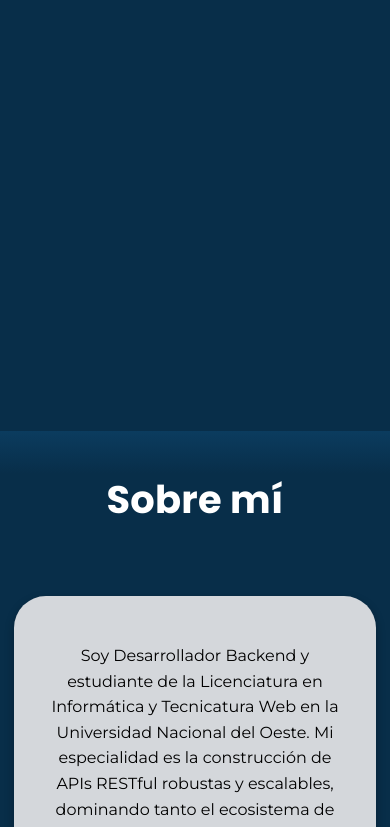
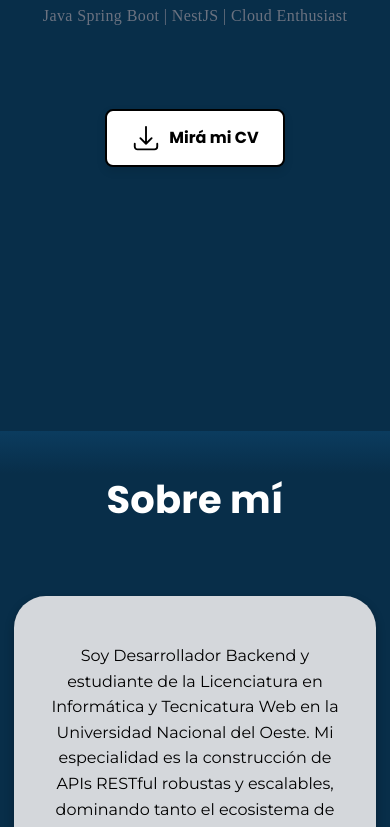
Before and after one commit to Calegaris/mi-portfolio-calegari, a plain HTML site: page index.html in a window 390 px wide. Shown: the part 427-1254 px from the top of the page. Drawn offline with nearby package versions, Linux system fonts and the light colour scheme.

Commit message:
Hero arreglado

```diff
--- a/css/styles.css
+++ b/css/styles.css
@@ -271,10 +271,36 @@ nav ul li a:hover {
     --header-height: 56px;
   }
 
+  /* Móvil: distribuir el hero más hacia abajo y dar más espacio al CTA */
   #hero {
-    min-height: calc(100vh - var(--header-height));
-    padding: 48px 14px;
+    flex-direction: column;
+    text-align: center;
+    padding: 40px 20px;
+    justify-content: flex-end;
+    /* aumenté el espacio inferior para separar aún más el botón */
+    padding-bottom: 8rem;
+  }
+
+  .hero-content {
+    width: 100%;
+    display: flex;
+    flex-direction: column;
+    gap: 1rem;
     align-items: center;
+    /* bajé visualmente el bloque aún más en móviles */
+    transform: translateY(14%);
+  }
+
+  .hero-image {
+    margin-top: 20px;
+  }
+
+  .cta-btn {
+    justify-content: center;
+    /* mayor separación para que el botón quede más abajo en mobile */
+    margin-top: 3rem;
+    margin-bottom: 0.8rem;
+    padding: 0.9rem 1.6rem;
   }
 }
 
```
